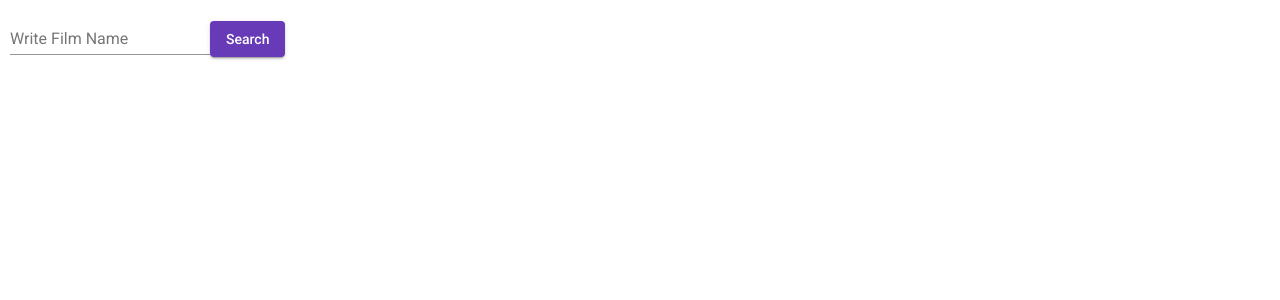
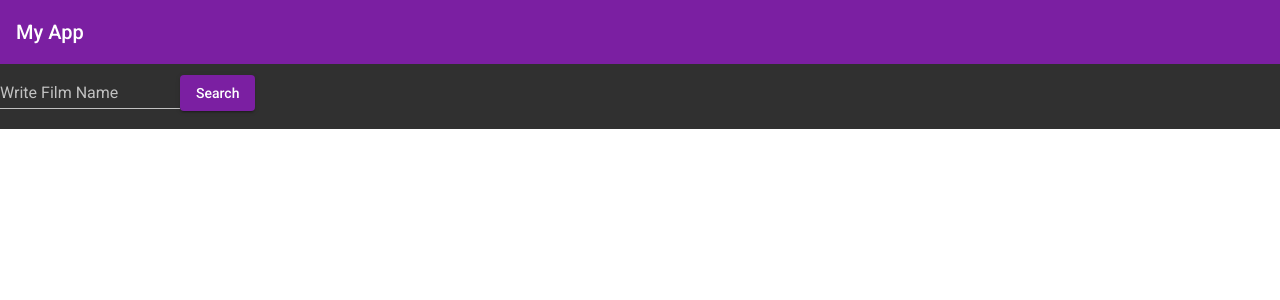
Before and after one commit to GazziKK/OMDb_API, an Angular app: page / in a window 1280 px wide. Shown: the top 300 px of the page. Built offline with nearby package versions, Linux system fonts and the light colour scheme.

Commit message:
create card and add info in card fix Angular material

```diff
--- a/src/app/Components/body/body.component.html
+++ b/src/app/Components/body/body.component.html
@@ -1 +1,33 @@
-<p>body works!</p>
+<!--<header class="mat-app-background">-->
+<div class="mat-app-background">
+  <div class="search">
+    <mat-form-field class="example-form-field">
+      <mat-label>Write Film Name</mat-label>
+      <label>
+        <input matInput type="text" [(ngModel)]="InputSearch">
+      </label>
+      <button mat-button *ngIf="InputSearch" matSuffix mat-icon-button aria-label="Clear" (click)="InputSearch=''">
+        <mat-icon>close</mat-icon>
+      </button>
+    </mat-form-field>
+    <button (click)='search(InputSearch)' mat-raised-button color="primary">Search</button>
+  </div>
+
+  <div class="search_result">
+    <mat-card class="example-card" *ngFor="let c of respons">
+      <mat-card-header>
+        <mat-card-title>{{c.Title}}</mat-card-title>
+        <mat-card-subtitle>{{c.Type}}</mat-card-subtitle>
+        <mat-card-subtitle>{{c.Year}}</mat-card-subtitle>
+      </mat-card-header>
+      <img mat-card-image src="{{c.Poster}}" alt="Photo of a Shiba Inu">
+      <mat-card-actions>
+        <button mat-flat-button color="warn">Details</button>
+      </mat-card-actions>
+    </mat-card>
+  </div>
+
+
+
+
+</div>
--- a/src/app/Components/body/body.component.scss
+++ b/src/app/Components/body/body.component.scss
@@ -0,0 +1,13 @@
+.example-card {
+  max-width: 400px;
+}
+.search_result{
+  display: flex;
+  justify-content: space-between;
+  flex-wrap: wrap;
+}
+
+img{
+  width: 300px;
+  height: 450px;
+}
--- a/src/app/Components/body/body.component.ts
+++ b/src/app/Components/body/body.component.ts
@@ -1,4 +1,5 @@
 import { Component, OnInit } from '@angular/core';
+import {SearchService} from '../../shared/service/search.service';
 
 @Component({
   selector: 'app-body',
@@ -6,10 +7,31 @@ import { Component, OnInit } from '@angular/core';
   styleUrls: ['./body.component.scss']
 })
 export class BodyComponent implements OnInit {
+  InputSearch: string;
+  respons: [];
 
-  constructor() { }
+  constructor(
+    private searchService: SearchService
+  ) { }
 
   ngOnInit(): void {
   }
 
+  search(Search: string) {
+    if (Search === undefined){
+      alert('Search input Empty');
+    }
+    else {
+      this.searchService.getMoviesByTitle(this.InputSearch.toLowerCase()).subscribe( data => {
+        if (data.Search === undefined){
+          alert('not found')
+        }
+        else {
+          this.respons = data.Search;
+          console.log(this.respons);
+        }
+      });
+      this.InputSearch = '';
+    }
+  }
 }
--- a/src/app/Components/header/header.component.html
+++ b/src/app/Components/header/header.component.html
@@ -1,16 +1,6 @@
-<!--<header class="mat-app-background">-->
-<header >
-  <div class="search">
-
-    <mat-form-field class="example-form-field">
-      <mat-label>Write Film Name</mat-label>
-      <label>
-        <input matInput type="text" [(ngModel)]="InputSearch">
-      </label>
-      <button mat-button *ngIf="InputSearch" matSuffix mat-icon-button aria-label="Clear" (click)="InputSearch=''">
-            <mat-icon>close</mat-icon>
-      </button>
-    </mat-form-field>
-    <button (click)='search(InputSearch)' mat-raised-button color="primary">Search</button>
-  </div>
-</header>
+  <mat-toolbar color="primary">
+    <mat-toolbar-row>
+      <span>My App</span>
+      <span class="example-spacer"></span>
+    </mat-toolbar-row>
+  </mat-toolbar>
--- a/src/app/Components/header/header.component.scss
+++ b/src/app/Components/header/header.component.scss
@@ -13,3 +13,7 @@ body{
 .search{
   margin: 0 auto;
 }
+
+.example-spacer {
+  flex: 1 1 auto;
+}
--- a/src/app/Components/header/header.component.ts
+++ b/src/app/Components/header/header.component.ts
@@ -7,32 +7,10 @@ import {SearchService} from '../../shared/service/search.service';
   styleUrls: ['./header.component.scss']
 })
 export class HeaderComponent implements OnInit {
-  InputSearch: string;
-  respons: [];
 
-  constructor(
-    private searchService: SearchService
-  ) { }
+  constructor() { }
 
   ngOnInit(): void {
   }
 
-  search(Search: string) {
-    if (Search === undefined){
-      alert('Search input Empty');
-    }
-    else {
-      this.searchService.getMoviesByTitle(this.InputSearch.toLowerCase()).subscribe( data => {
-        if (data.Search === undefined){
-          alert('not found')
-        }
-        else {
-          this.respons = data.Search;
-          console.log(this.respons);
-        }
-      });
-      this.InputSearch = '';
-    }
-  }
-
 }
--- a/src/app/app.component.html
+++ b/src/app/app.component.html
@@ -1 +1,2 @@
 <app-header></app-header>
+<app-body></app-body>
--- a/src/index.html
+++ b/src/index.html
@@ -7,8 +7,6 @@
   <meta name="viewport" content="width=device-width, initial-scale=1">
   <link rel="icon" type="image/x-icon" href="favicon.ico">
 
-
-<!--  <link href="node_modules/@angular/material/prebuilt-themes/deeppurple-amber.css" rel="stylesheet">-->
   <link href="https://fonts.googleapis.com/css?family=Roboto:300,400,500&display=swap" rel="stylesheet">
   <link href="https://fonts.googleapis.com/icon?family=Material+Icons" rel="stylesheet">
 </head>
--- a/src/styles.scss
+++ b/src/styles.scss
@@ -1,3 +1,3 @@
-@import '@angular/material/prebuilt-themes/deeppurple-amber.css';
+//@import '@angular/material/prebuilt-themes/purple-green.css';
 html, body { height: 100%; }
 body { margin: 0; font-family: Roboto, "Helvetica Neue", sans-serif; }
```
Also changed, not shown: src/app/app.module.ts (+13 -8 lines), angular.json (line endings or trailing spaces).
